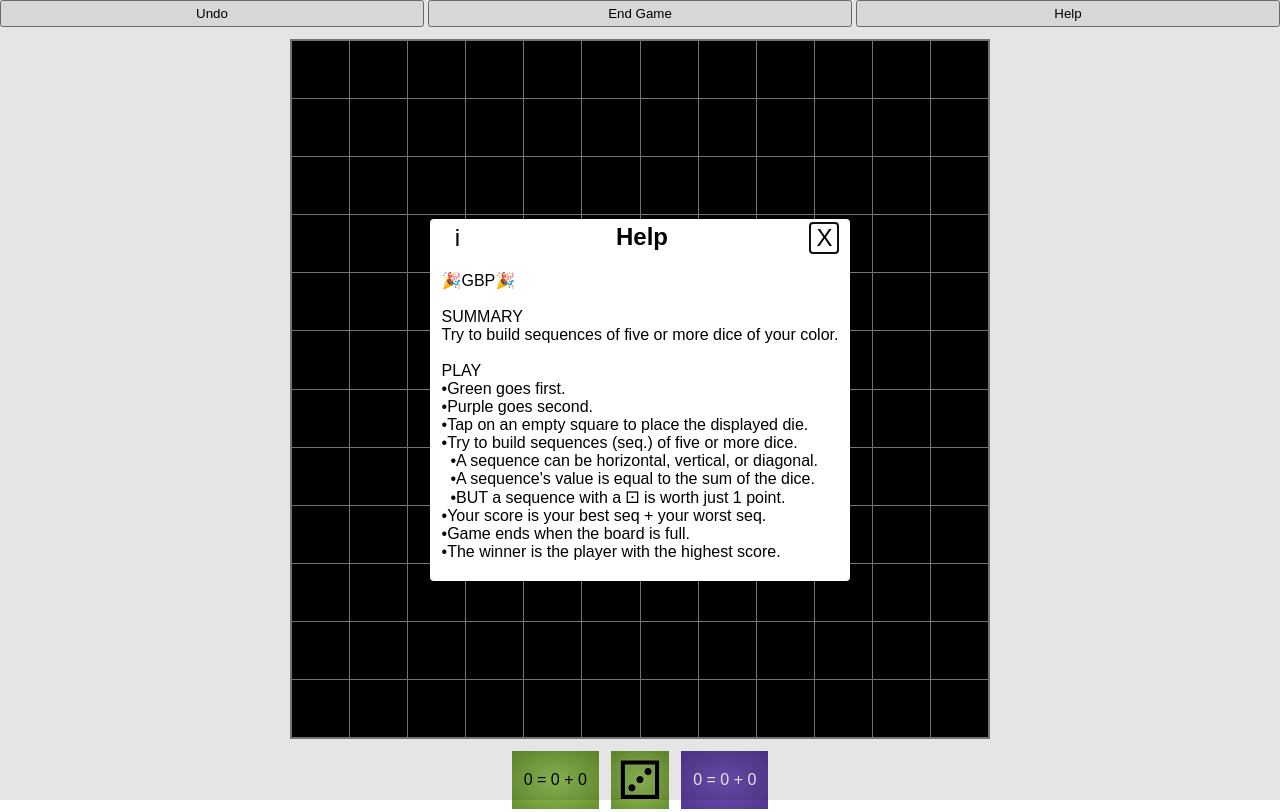
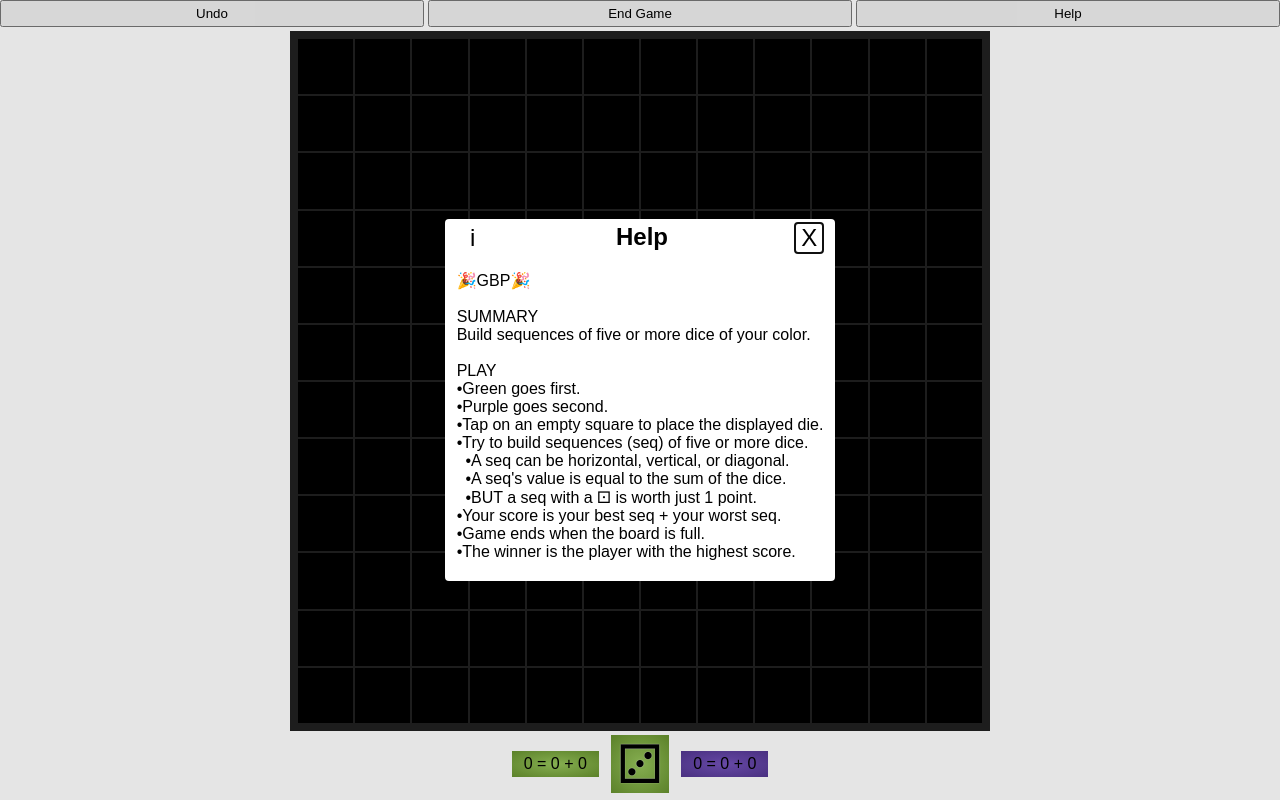
Before and after one commit to developerjaym/Study__Typescript--Games, a website with bundled scripts: page public/index.html in a window 1280 px wide. Built offline with nearby package versions, Linux system fonts and the light colour scheme; a web font is replaced by a local one.

Commit message:
improves board colors, shortens rules

```diff
--- a/public/css/styles.css
+++ b/public/css/styles.css
@@ -12,14 +12,21 @@
 
   --empty: black;
   --border: white;
-  --sequence: white;
+  --board: rgb(33, 33, 33);
   --highlight: #fef300;
+  --anti-highlight: black;
+  --sequence: var(--highlight);
+  --anti-sequence: var(var(--anti-highlight));
   --first-light: #95c25a;
   --first-dark: #66902e;
   --first: radial-gradient(var(--first-light),var(--first-dark) );
+  --first-fg: black;
+  --anti-first: white;
   --second-light: #7251b8;
   --second-dark: #52368f;
   --second: radial-gradient(var(--second-light), var(--second-dark));
+  --anti-second: white;
+  --second-fg: black;
 }
 
 * {
@@ -35,16 +42,16 @@ body {
   display: flex;
   flex-direction: column;
   align-items: center;
-  row-gap: var(--wide);
+  row-gap: var(--narrow);
 }
 
 .board {
   display: grid;
   justify-content: center;
   align-content: center;
-  column-gap: 1px;
-  row-gap: 1px;
-  background: gray;
+  column-gap: 0;
+  row-gap: 0;
+  background: var(--board);
 }
 
 .controls {
@@ -64,7 +71,6 @@ body {
   align-items: center;
   justify-content: center;
   border-radius: 0;
-  text-shadow: 0 0 1px var(--sequence);
   user-select: none;
   border: none;
   padding: 0;
@@ -72,18 +78,21 @@ body {
 }
 .square--first {
   background: var(--first);
-  color: black;
+  color: var(--first-fg);
+  text-shadow: 0 0 1px var(--anti-first);
 }
 .square--second {
   background: var(--second);
-  color: black;
+  text-shadow: 0 0 1px var(--anti-second);
+  color: var(--second-fg);
 }
 .square--empty {
   background: var(--empty);
-  filter: none;
+  border: 1px solid var(--board);
 }
 .square--sequence {
-  border: 1px solid var(--sequence);
+  color: var(--sequence);
+  text-shadow: 0 0 1px var(--anti-sequence);
 }
 .game__bottom {
   display: flex;
@@ -95,13 +104,16 @@ body {
 .player-data-display {
   padding: var(--narrow) var(--wide);
 }
+.score {
+  margin: 0;
+}
 .player-data-display--first {
   background: var(--first);
-  color: black;
+  color: var(--first-fg);
 }
 .player-data-display--second {
   background: var(--second);
-  color: white;
+  color: var(--second-fg);
 }
 dialog {
     border: none;
--- a/src/text/Rules.ts
+++ b/src/text/Rules.ts
@@ -4,16 +4,16 @@ const rules =
 `${Icon.CELEBRATE}GBP${Icon.CELEBRATE}
 
 SUMMARY
-Try to build sequences of five or more dice of your color.
+Build sequences of five or more dice of your color.
 
 PLAY
 •Green goes first.
 •Purple goes second.
 •Tap on an empty square to place the displayed die.
-•Try to build sequences (seq.) of five or more dice.
-  •A sequence can be horizontal, vertical, or diagonal.
-  •A sequence's value is equal to the sum of the dice.
-  •BUT a sequence with a ${Icon.ONE} is worth just 1 point.
+•Try to build sequences (seq) of five or more dice.
+  •A seq can be horizontal, vertical, or diagonal.
+  •A seq's value is equal to the sum of the dice.
+  •BUT a seq with a ${Icon.ONE} is worth just 1 point.
 •Your score is your best seq + your worst seq.
 •Game ends when the board is full.
 •The winner is the player with the highest score.`
```
